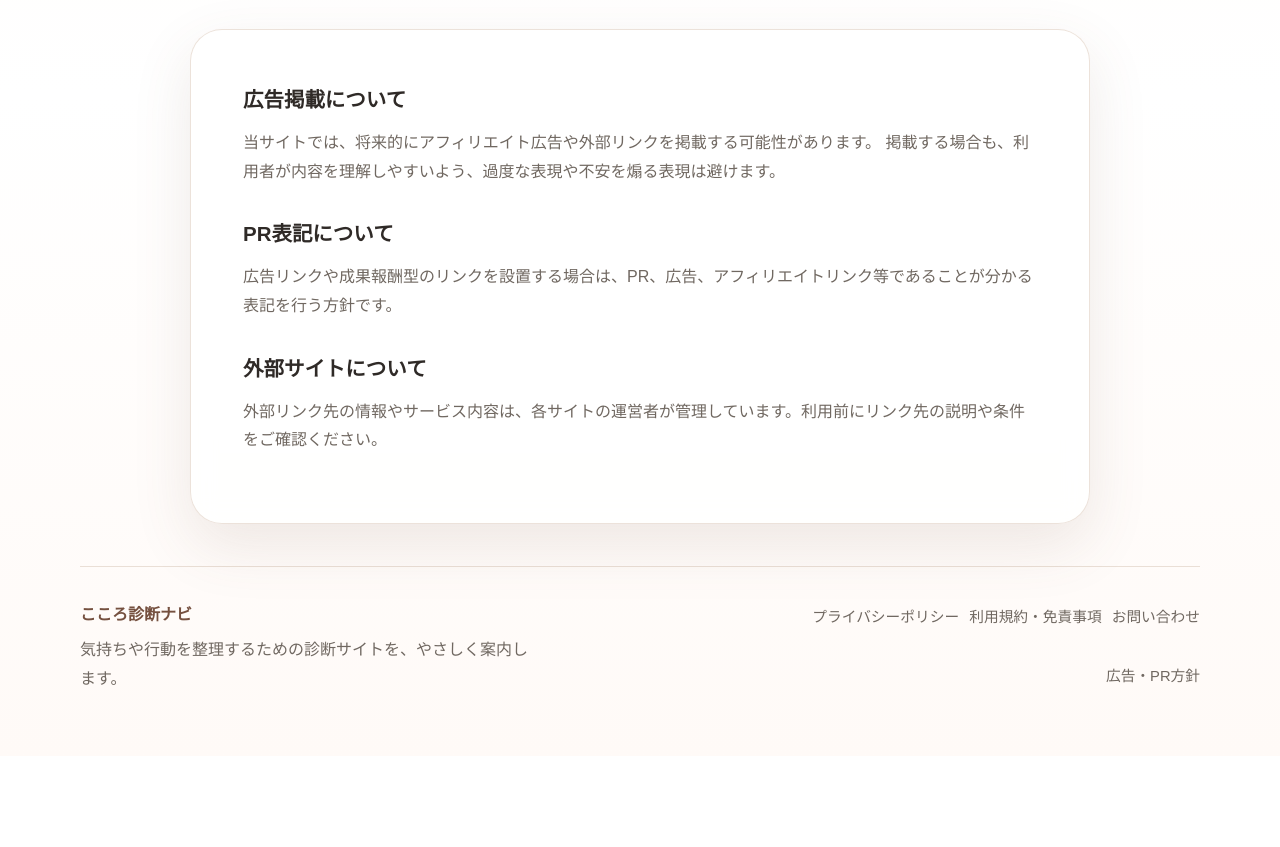
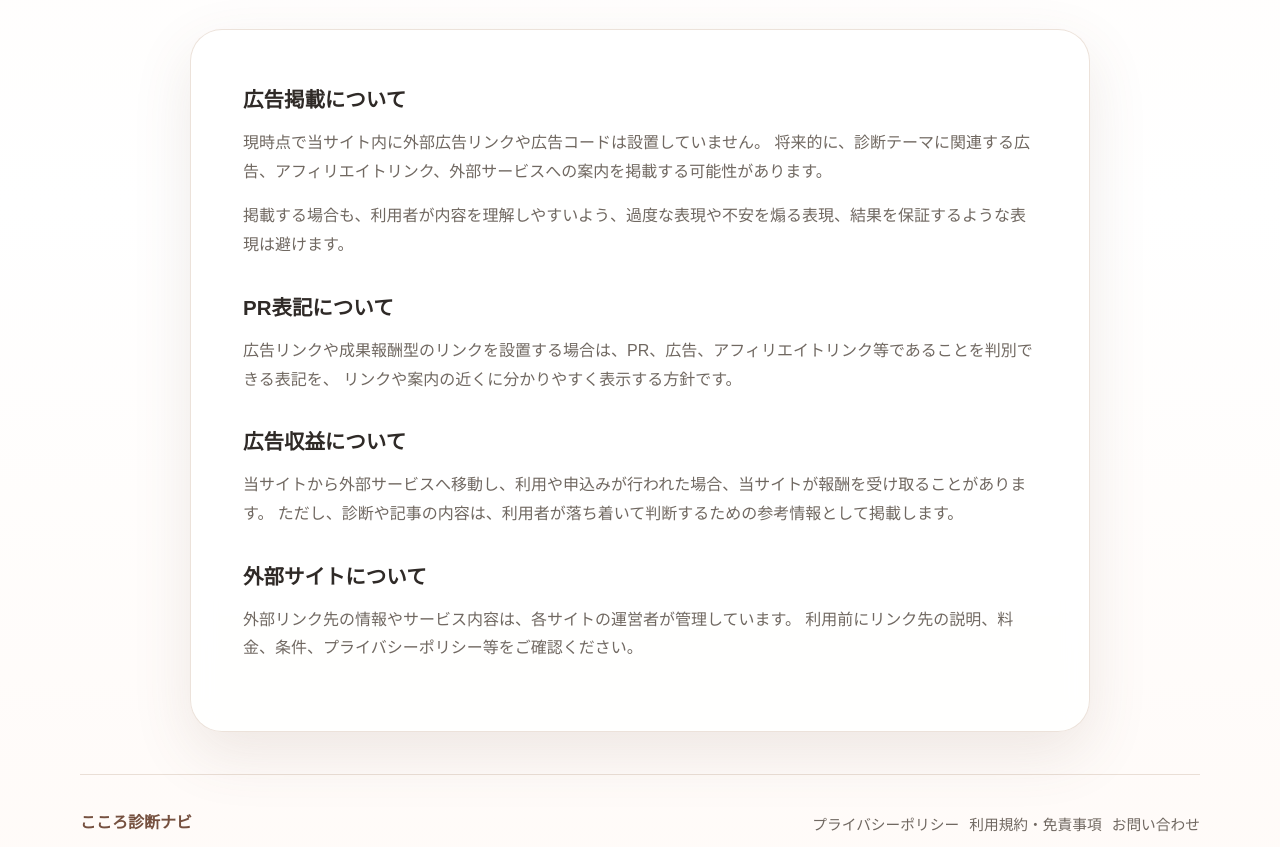
Before and after one commit to kenichis1971-cloud/diagnosis-portal-site, a Next.js app: page /advertising in a window 1280 px wide. Shown: the part 620-1467 px from the top of the page. Before the commit the page ends 1376 px from the top, so only its background shows below. Built offline with nearby package versions, Linux system fonts and the light colour scheme; no server answers.

Commit message:
Update advertising policy copy

```diff
--- a/app/advertising/page.tsx
+++ b/app/advertising/page.tsx
@@ -17,16 +17,26 @@ export default function AdvertisingPage() {
       <section className="text-page">
         <h2>広告掲載について</h2>
         <p>
-          当サイトでは、将来的にアフィリエイト広告や外部リンクを掲載する可能性があります。
-          掲載する場合も、利用者が内容を理解しやすいよう、過度な表現や不安を煽る表現は避けます。
+          現時点で当サイト内に外部広告リンクや広告コードは設置していません。
+          将来的に、診断テーマに関連する広告、アフィリエイトリンク、外部サービスへの案内を掲載する可能性があります。
+        </p>
+        <p>
+          掲載する場合も、利用者が内容を理解しやすいよう、過度な表現や不安を煽る表現、結果を保証するような表現は避けます。
         </p>
         <h2>PR表記について</h2>
         <p>
-          広告リンクや成果報酬型のリンクを設置する場合は、PR、広告、アフィリエイトリンク等であることが分かる表記を行う方針です。
+          広告リンクや成果報酬型のリンクを設置する場合は、PR、広告、アフィリエイトリンク等であることを判別できる表記を、
+          リンクや案内の近くに分かりやすく表示する方針です。
+        </p>
+        <h2>広告収益について</h2>
+        <p>
+          当サイトから外部サービスへ移動し、利用や申込みが行われた場合、当サイトが報酬を受け取ることがあります。
+          ただし、診断や記事の内容は、利用者が落ち着いて判断するための参考情報として掲載します。
         </p>
         <h2>外部サイトについて</h2>
         <p>
-          外部リンク先の情報やサービス内容は、各サイトの運営者が管理しています。利用前にリンク先の説明や条件をご確認ください。
+          外部リンク先の情報やサービス内容は、各サイトの運営者が管理しています。
+          利用前にリンク先の説明、料金、条件、プライバシーポリシー等をご確認ください。
         </p>
       </section>
     </>
```
